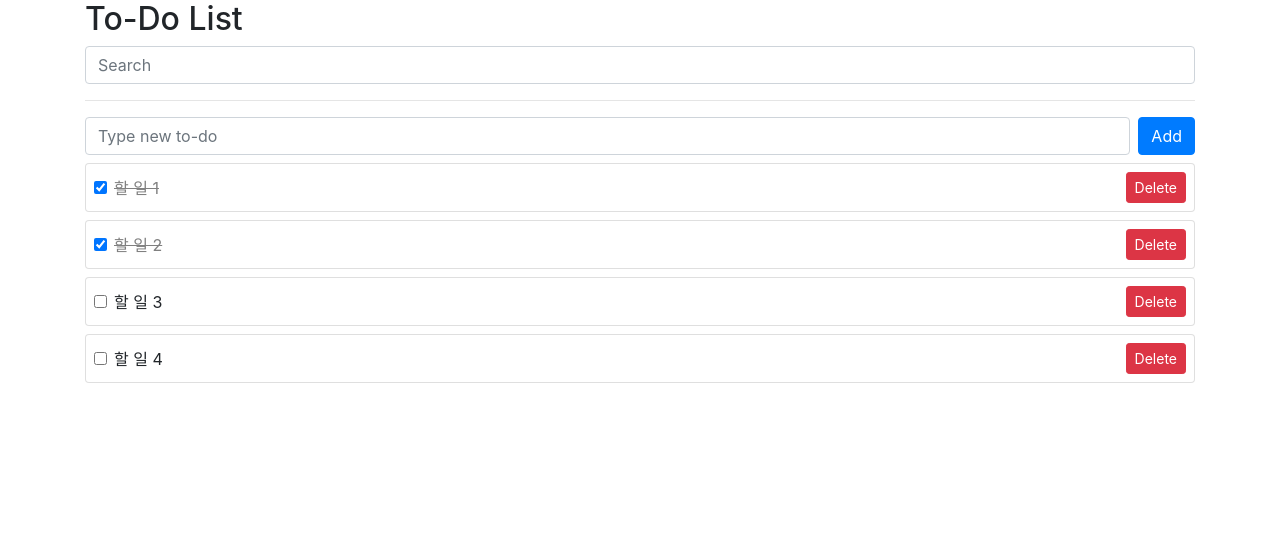
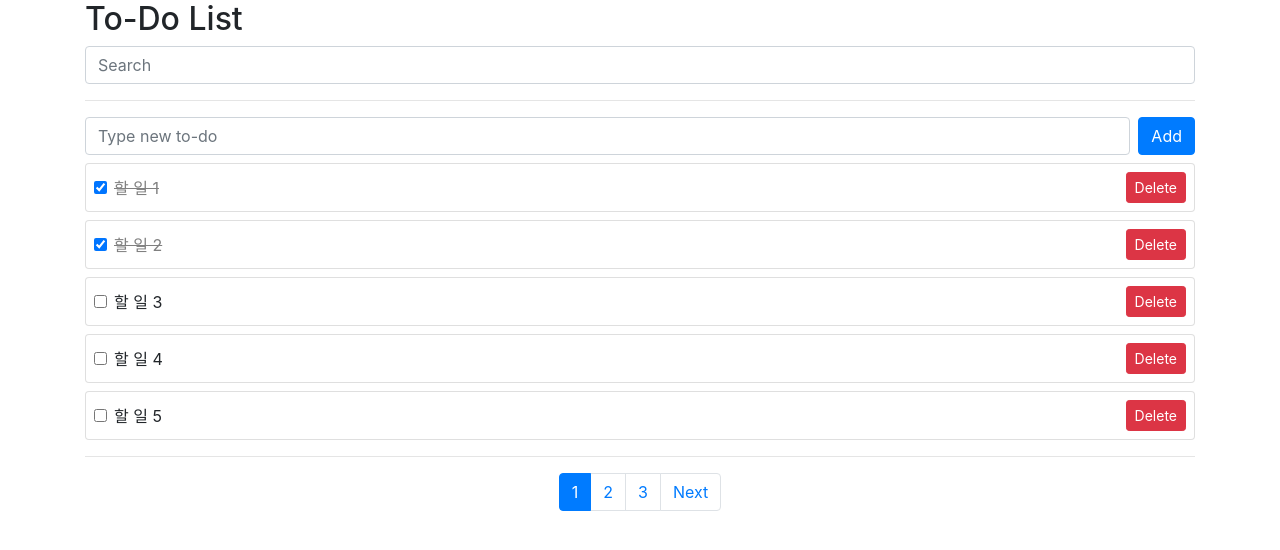
Before and after one commit to h2oi6v0i/vue3-project, a Vue app: page / in a window 1280 px wide. Shown: the top 550 px of the page. Built offline with nearby package versions, Linux system fonts and the light colour scheme; data requests are answered from the project's data file.

Commit message:
[32-34] : Pagination

```diff
--- a/db.json
+++ b/db.json
@@ -19,6 +19,41 @@
       "subject": "할 일 4",
       "completed": false,
       "id": 4
+    },
+    {
+      "subject": "할 일 5",
+      "completed": false,
+      "id": 5
+    },
+    {
+      "subject": "할 일 6",
+      "completed": false,
+      "id": 6
+    },
+    {
+      "subject": "할 일 7",
+      "completed": false,
+      "id": 7
+    },
+    {
+      "subject": "할 일 8",
+      "completed": false,
+      "id": 8
+    },
+    {
+      "subject": "할 일 9",
+      "completed": false,
+      "id": 9
+    },
+    {
+      "subject": "할 일 10",
+      "completed": false,
+      "id": 10
+    },
+    {
+      "subject": "할 일 11",
+      "completed": false,
+      "id": 11
     }
   ]
 }
--- a/src/App.vue
+++ b/src/App.vue
@@ -21,6 +21,45 @@
             @toggle-todo="toggleTodo"
             @delete-todo="deleteTodo"
         />
+
+        <hr />
+
+        <!-- Pagination -->
+        <nav aria-label="Page navigation example">
+            <ul class="pagination justify-content-center">
+                <li v-if="currentPage !== 1" class="page-item">
+                    <a
+                        style="cursor: pointer"
+                        class="page-link"
+                        @click="getTodos(currentPage - 1)"
+                    >
+                        Previous
+                    </a>
+                </li>
+                <li
+                    v-for="page in numberOfPages"
+                    :key="page"
+                    class="page-item"
+                    :class="{ active: currentPage === page }"
+                >
+                    <a
+                        style="cursor: pointer"
+                        class="page-link"
+                        @click="getTodos(page)"
+                        >{{ page }}</a
+                    >
+                </li>
+                <li v-if="currentPage !== numberOfPages" class="page-item">
+                    <a
+                        style="cursor: pointer"
+                        class="page-link"
+                        @click="getTodos(currentPage + 1)"
+                    >
+                        Next
+                    </a>
+                </li>
+            </ul>
+        </nav>
     </div>
 </template>
 
@@ -40,6 +79,16 @@
         const todos = ref([]);
         const searchText = ref("");
         const error = ref("");
+        const numberOfTodos = ref(0);
+        const limit = 5;
+        const currentPage = ref(1);
+
+        /**
+         * 전체 페이지 계산
+         */
+        const numberOfPages = computed(() => {
+            return Math.ceil(numberOfTodos.value / limit);
+        });
 
         /**
          * 검색 필터링 기능 (여기서 todo는 기존 데이터 아니고 임의로 작명)
@@ -55,11 +104,16 @@
         });
 
         /**
-         * DB에 있는 데이터 가져오기
+         * DB에 있는 데이터 가져오기 w/ pagination
          */
-        const getTodos = async () => {
+        const getTodos = async (page = currentPage.value) => {
+            currentPage.value = page;
+
             try {
-                const res = await axios.get("http://localhost:3000/todos");
+                const res = await axios.get(
+                    `http://localhost:3000/todos?_page=${page}&_limit=${limit}`
+                );
+                numberOfTodos.value = res.headers["x-total-count"];
                 todos.value = res.data;
             } catch (err) {
                 console.log(err);
@@ -128,12 +182,16 @@
         return {
             todos,
             searchText,
-            filteredTodos,
             error,
+            numberOfTodos,
+            limit,
+            currentPage,
             getTodos,
             addTodo,
             deleteTodo,
             toggleTodo,
+            filteredTodos,
+            numberOfPages,
         };
     },
 };
```
